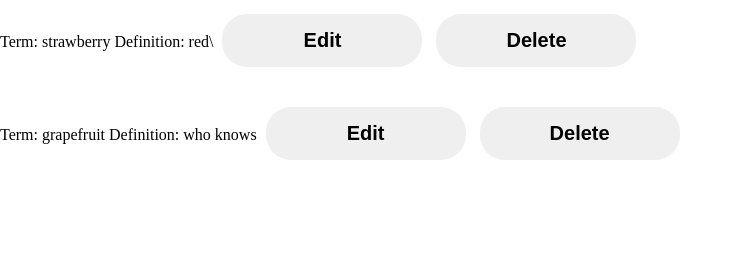
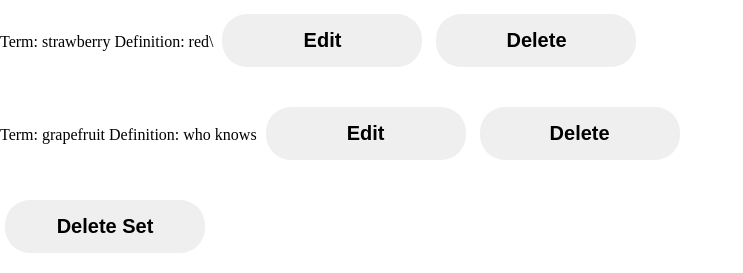
Before and after one commit to Logan-Borzych/quizlet2electricboogaloo, a Flask app: page /sets/1 in a window 1280 px wide. Shown: the part 872-1145 px from the top of the page, without its empty margins (0-743 px from the left). Before the commit the page ends 1032 px from the top, so only its background shows below. Run offline with Flask 3, Linux system fonts and the light colour scheme.

Commit message:
Broken Delete Button

```diff
--- a/app.py
+++ b/app.py
@@ -175,7 +175,7 @@ def delete_set(set_id):
 
 def get_sets_from_database():
     # Fetch sets from the database
-    with sqlite3.connect(DATABASE) as conn:
+    with sqlite.connect(DATABASE) as conn:
         cursor = conn.cursor()
         cursor.execute('SELECT * FROM sets')
         sets = cursor.fetchall()
@@ -183,10 +183,16 @@ def get_sets_from_database():
 
 def delete_set_from_database(set_id):
     # Delete set from the database
-    with sqlite3.connect(DATABASE) as conn:
-        cursor = conn.cursor()
-        cursor.execute('DELETE FROM sets WHERE id = ?', (set_id,))
-        conn.commit()
+        delete_set = Set.query.get_or_404(set_id)
+        db.session.delete(delete_set)
+        delete_all_entries_for_set_id(set_id)
+        db.session.commit()
+        return redirect(url_for('index'))
+
+def delete_all_entries_for_set_id(set_id):
+    # Deletes flashcards for a set from the database
+        db.session.query(Term).filter_by(set_id).delete()
+        db.session.commit()
 
 
 #matching game page
--- a/templates/sets.html
+++ b/templates/sets.html
@@ -7,14 +7,8 @@
 <body>
     <div class="container">
         <h1>term/definition</h1>
-        {% for set in sets %}
-        <div>
-            <form method="get" action="/delete_set/{{ set_id }}">
-                <button type="submit">Delete Set</button>
-            </form>
-        </div>
-        {% endfor %}
         <br />
+        <!-- Term Addition -->
         <form action="{{ url_for('specific_sets', set_id=set_id)}}" METHOD="POST">
             <input type="text" placeholder="Term" name="term">
             <input type="text" placeholder="Definition" name="definition">
@@ -24,11 +18,18 @@
         <br />
         {% for term in set_data.terms %}
         <p>
+            <!-- Term Modification / Deletion -->
             Term: {{ term.term }} Definition: {{ term.definition }}
             <a href="{{ url_for('edit_pair', set_id=set_id, term_id=term.id)}}" class="button"><button>Edit</button></a>
             <a href="{{ url_for('delete_pair', set_id=set_id, term_id=term.id)}}" class="button"><button>Delete</button></a>
         </p>
         {% endfor %}
+        <div>
+            <!-- Delete Set (Nonfunctional) -->
+            <form method="post" action="/delete_set/{{ set_id }}" class="button">
+                <button type="submit">Delete Set</button>
+            </form>
+        </div>
     </div>
 </body>
 {% endblock %}
```
